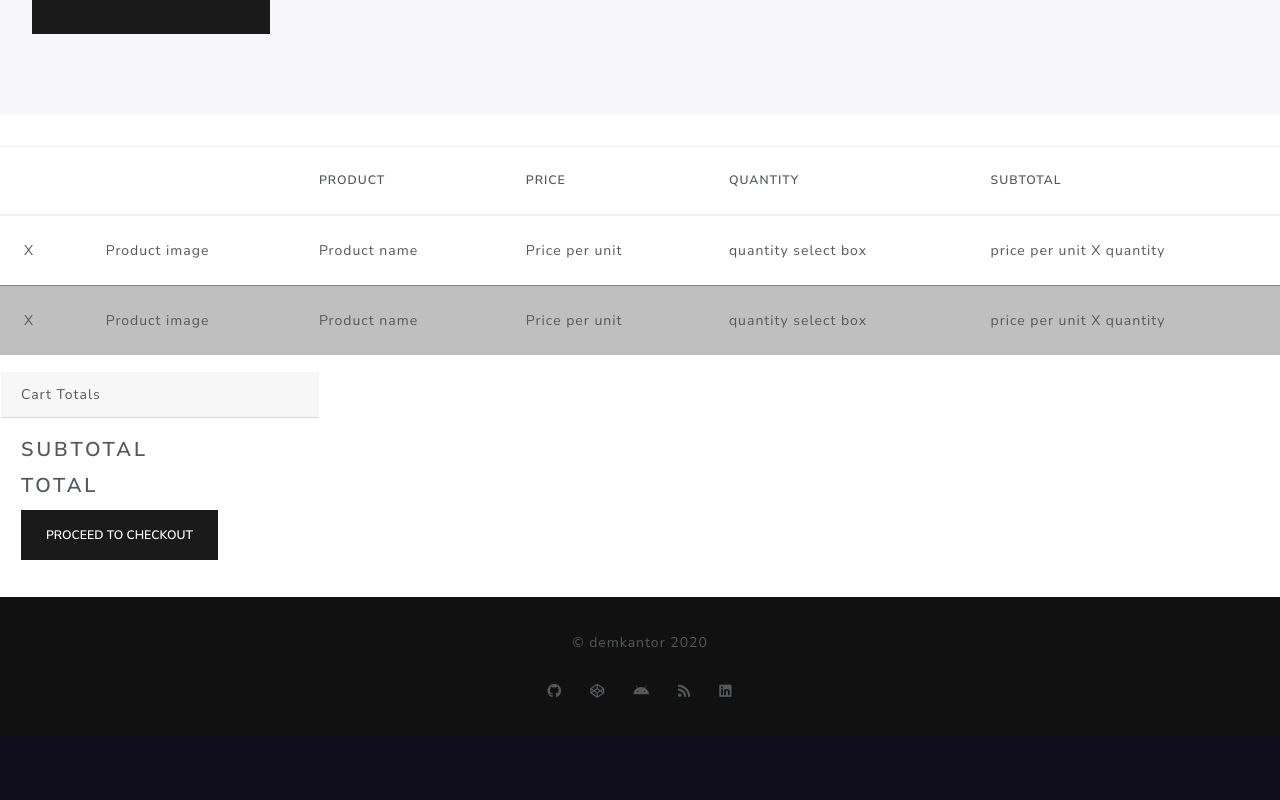
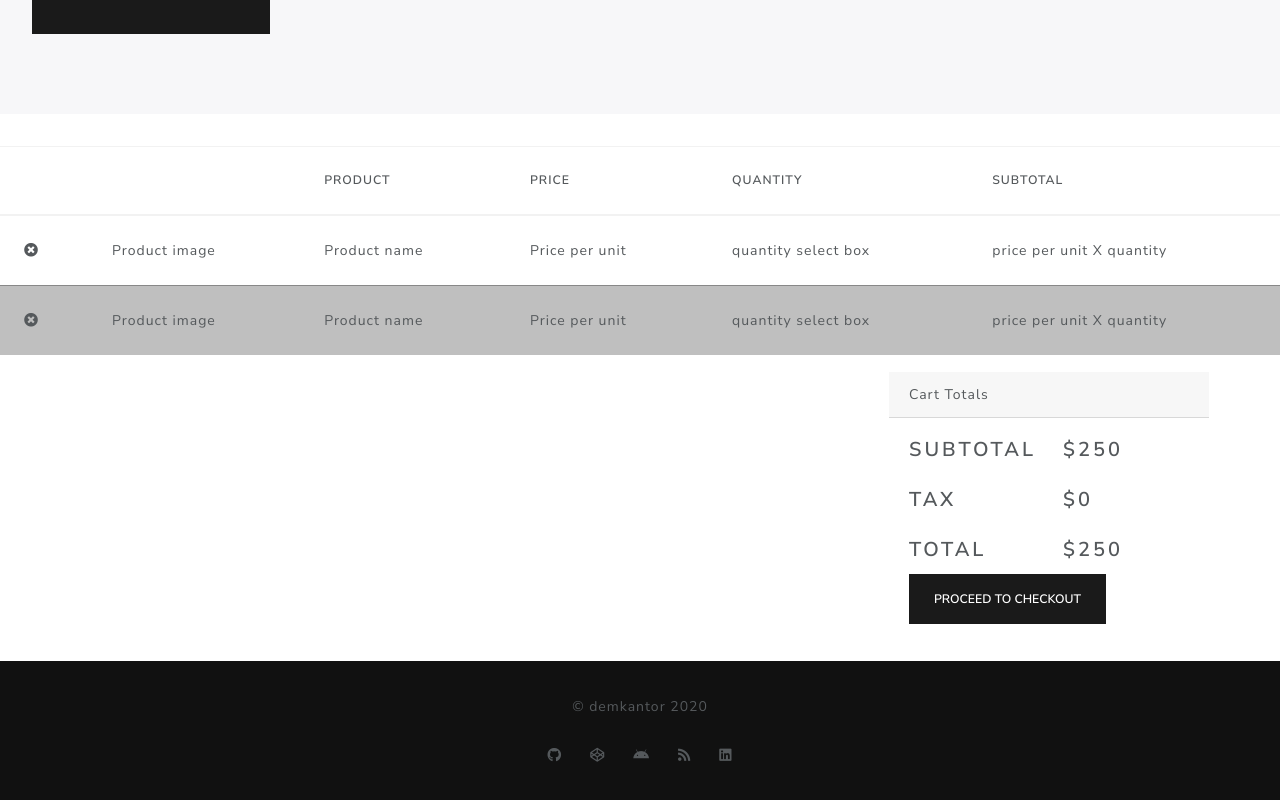
Before and after one commit to demkantor/next_woo_client, a Next.js app: page /cart in a window 1280 px wide. Shown: the part 410-1210 px from the top of the page. Before the commit the page ends 1147 px from the top, so only its background shows below. Built offline with nearby package versions, Linux system fonts and the light colour scheme.

Commit message:
added some styles, added modal pop up alert when adding the same item to cart

```diff
--- a/components/Cart/QuantityBtn.js
+++ b/components/Cart/QuantityBtn.js
@@ -1,10 +1,10 @@
 // if a traditional number input is used then
 // add in qty as props to give an easy max select amount
 
-const QuantityBtn = () => {
+const QuantityBtn = ({ setQty }) => {
     return (
         <div className="form-group">
-            <select className="custom-select">
+            <select className="custom-select" onChange={(event)=>{setQty(event.target.value)}}>
                 <option defaultValue value="1">Quantity: One</option>
                 <option value="2">Two</option>
                 <option value="3">Three</option>
--- a/components/Nav.js
+++ b/components/Nav.js
@@ -25,7 +25,9 @@ const Nav = () => {
             <div className={`navbar-collapse transition ${toggleHamburger ? "collapse" : ""}`} id="navbarColor01">
                 <ul className="navbar-nav mr-auto">
                     <li className="nav-item active">
-                        <a className="nav-link" href="#">Home <span className="sr-only">(current)</span></a>
+                        <Link href="/">
+                            <a className="nav-link" >Shop <span className="sr-only">(current)</span></a>
+                        </Link>
                     </li>
                     <li className="nav-item">
                         <Link href="/categories">
--- a/pages/cart.js
+++ b/pages/cart.js
@@ -30,7 +30,16 @@ const Cart = withRouter( props => {
                 </thead>
                 <tbody>
                     <tr>
-                        <td>X</td>
+                        <td>
+                            <div
+                                className="highlight"
+                                data-toggle="tooltip"
+                                data-placement="right"
+                                title="Remove Item"
+                                data-original-title="Tooltip on right">
+                                    <i className="fas fa-times-circle"></i>
+                            </div>
+                        </td>
                         <td>Product image</td>
                         <td>Product name</td>
                         <td>Price per unit</td>
@@ -38,7 +47,16 @@ const Cart = withRouter( props => {
                         <td>price per unit X quantity</td>
                     </tr>
                     <tr className="table-primary">
-                        <td>X</td>
+                    <td>
+                            <div
+                                className="highlight"
+                                data-toggle="tooltip"
+                                data-placement="right"
+                                title="Remove Item"
+                                data-original-title="Tooltip on right">
+                                    <i className="fas fa-times-circle"></i>
+                            </div>
+                        </td>
                         <td>Product image</td>
                         <td>Product name</td>
                         <td>Price per unit</td>
@@ -47,12 +65,20 @@ const Cart = withRouter( props => {
                     </tr>
                 </tbody>
             </table>
-            <div className="card border-light mb-3" style={{"max-width": "20rem"}}>
-                <div className="card-header">Cart Totals</div>
-                <div className="card-body">
-                    <h4 className="card-title">Subtotal</h4>
-                    <h4 className="card-title">Total</h4>
-                    <button className="btn btn-primary">Proceed To Checkout</button>
+            <div className="total-container">
+                <div className="card border-light mb-3">
+                    <div className="card-header">Cart Totals</div>
+                    <div className="card-body">
+                        <div className="two-column">
+                            <h4 className="card-title">Subtotal</h4>
+                            <h4 className="card-title">$250</h4>
+                            <h4 className="card-title">Tax</h4>
+                            <h4 className="card-title">$0</h4>
+                            <h4 className="card-title">Total</h4>
+                            <h4 className="card-title">$250</h4>
+                        </div>
+                        <button className="btn btn-primary center">Proceed To Checkout</button>
+                    </div>
                 </div>
             </div>
 		</Layout>
--- a/styles/Styles.css
+++ b/styles/Styles.css
@@ -10,6 +10,7 @@
     --submit: #3c47e9;
     --tran-primary: 300ms ease all;
     --tran-secondary: 600ms ease all;
+    --tran-teritary: 750ms ease-in-out all;
 }
 
 html {
@@ -28,6 +29,8 @@ body {
     justify-content: center;
 }
 
+
+/* Products */
 .product-container {
     margin: 2em;
     display: grid;
@@ -52,6 +55,7 @@ body {
     display: grid;
     grid-template-columns: 50% 50%;
     grid-gap: 1em;
+    min-width: 20em;
 }
 
 .call-to-act {
@@ -60,6 +64,7 @@ body {
     text-align: center;
     justify-content: center;
 }
+
 
 /* Footer */
 .footer {
@@ -107,3 +112,20 @@ body {
 .transition {
     transition: var(--tran-secondary);
 }
+
+
+/* Cart */
+.total-container {
+    margin-right: 5em;
+    display: grid;
+    justify-content: right;
+}
+
+.highlight {
+    transition: var(--tran-teritary);
+}
+
+.highlight:hover, .highlight:focus {
+    transform: scale(1.3);
+    transition: var(--tran-teritary);
+}
```
Also changed, not shown: components/Cart/AddToCartBtn.js (+8 -2 lines), components/Cart/Alert.js (added, +41 -0 lines), pages/product.js (+30 -2 lines).
